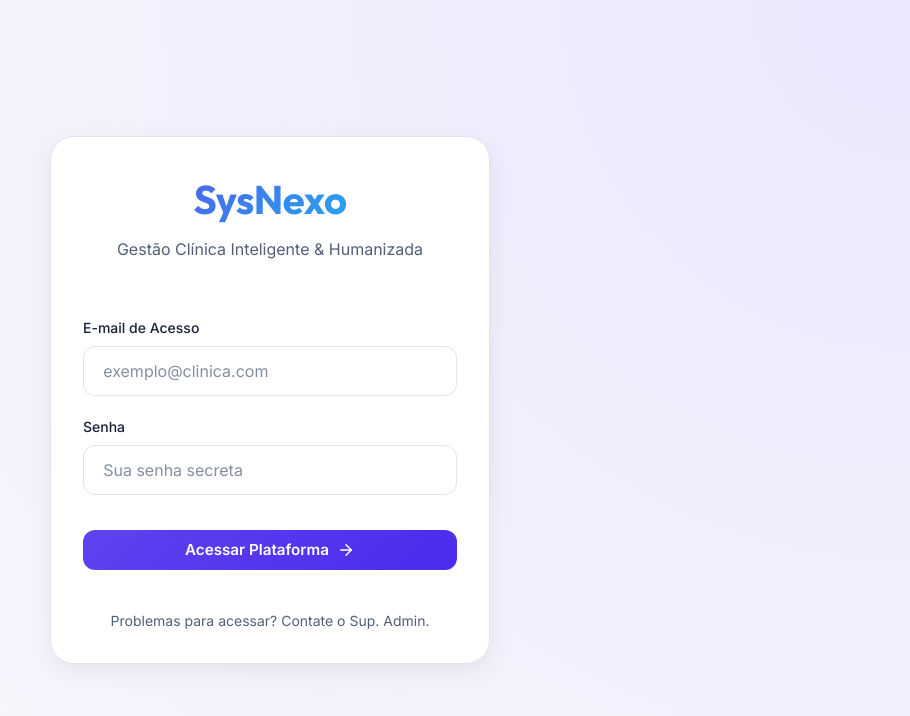
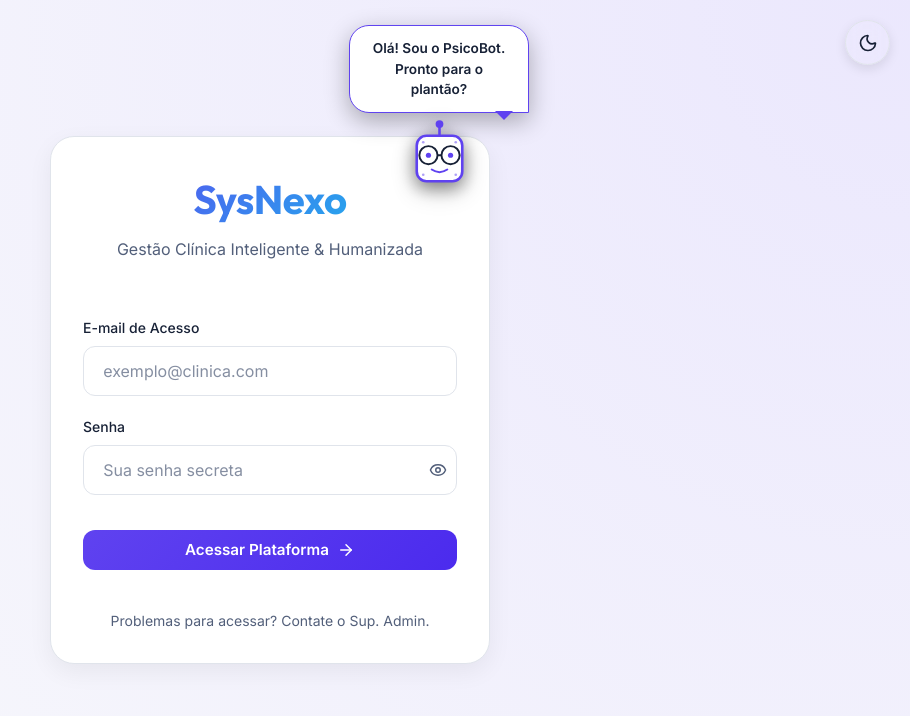
Before and after one commit to Driken/SysNexo, a React (Vite) app: page / in a window 1280 px wide. Shown: the top 716 px of the page, without its empty margins (370-1280 px from the left). Built offline with nearby package versions, Linux system fonts and the light colour scheme; no server answers.

Commit message:
feat: add interactive PsicoBot and dark mode toggle to Login screen

```diff
--- a/index.html
+++ b/index.html
@@ -1,13 +1,16 @@
 <!doctype html>
-<html lang="en">
+<html lang="pt-BR">
+
 <head>
   <meta charset="UTF-8" />
   <link rel="icon" type="image/svg+xml" href="/favicon.svg" />
   <meta name="viewport" content="width=device-width, initial-scale=1.0" />
   <title>SysNexo - Sistema de Gestão Clínica</title>
 </head>
+
 <body>
   <div id="root"></div>
   <script type="module" src="/src/main.tsx"></script>
 </body>
+
 </html>
--- a/src/components/Layout.tsx
+++ b/src/components/Layout.tsx
@@ -183,7 +183,7 @@ export const Layout: React.FC<{ children: React.ReactNode }> = ({ children }) =>
             margin: '0 -0.5rem 1.5rem -0.5rem'
           }}
         >
-          <div className="avatar-sm">
+          <div translate="no" className="avatar-sm notranslate">
             {displayName[0].toUpperCase()}
           </div>
           {!isCollapsed && (
--- a/src/pages/Login.tsx
+++ b/src/pages/Login.tsx
@@ -1,6 +1,6 @@
 import React, { useState, useEffect } from 'react';
 import { supabase } from '../lib/supabase';
-import { ArrowRight } from 'lucide-react';
+import { ArrowRight, Eye, EyeOff, Sun, Moon } from 'lucide-react';
 import { useNavigate } from 'react-router-dom';
 import { useAuth } from '../contexts/AuthContext';
 import { toast } from 'sonner';
@@ -10,7 +10,134 @@ export const Login: React.FC = () => {
   const [password, setPassword] = useState('');
   const [loading, setLoading] = useState(false);
   const [errorMsg, setErrorMsg] = useState('');
+  const [showPassword, setShowPassword] = useState(false);
+  const [focusedField, setFocusedField] = useState<'email' | 'password' | null>(null);
 
+  const [theme, setTheme] = useState(() => localStorage.getItem('theme') || 'light');
+
+  useEffect(() => {
+    document.documentElement.setAttribute('data-theme', theme);
+    if (theme === 'dark') {
+      document.body.classList.add('dark-theme');
+    } else {
+      document.body.classList.remove('dark-theme');
+    }
+    localStorage.setItem('theme', theme);
+  }, [theme]);
+
+  const toggleTheme = () => {
+    setTheme(prev => prev === 'light' ? 'dark' : 'light');
+  };
+
+  let robotMessage = "Olá! Sou o PsicoBot. Pronto para o plantão?";
+
+  let robotAction: 'idle' | 'email' | 'password' | 'peeking' | 'error' = 'idle';
+
+  if (loading) {
+    robotMessage = "Analisando credenciais no sistema... aguarde!";
+    robotAction = 'idle';
+  } else if (errorMsg) {
+    robotMessage = "Ops, não consegui te validar! Vamos tentar de novo?";
+    robotAction = 'error';
+  } else if (showPassword) {
+    robotMessage = "Escondendo nada, hein? Tô de olho nessa senha!";
+    robotAction = 'peeking';
+  } else if (focusedField === 'password') {
+    robotMessage = "Pode ficar tranquilo, estou com os olhos fechados!";
+    robotAction = 'password';
+  } else if (focusedField === 'email') {
+    robotMessage = "Anotando o seu e-mail para validar na recepção...";
+    robotAction = 'email';
+  }
+
+  const renderRobot = () => (
+    <svg width="65" height="75" viewBox="0 0 100 110" style={{ overflow: 'visible', filter: 'drop-shadow(0 6px 8px rgba(0,0,0,0.2))' }}>
+      {/* Antena do Robozinho */}
+      <line x1="50" y1="20" x2="50" y2="2" stroke="hsl(var(--primary))" strokeWidth="4" />
+      <circle cx="50" cy="2" r="6" fill="hsl(var(--primary))" />
+
+      {/* Rosto Quadrado de Robozinho */}
+      <rect x="15" y="20" width="70" height="70" rx="15" fill="hsl(var(--bg-card))" stroke="hsl(var(--primary))" strokeWidth="4" />
+
+      {/* Parafusos nos cantos */}
+      <circle cx="25" cy="30" r="2" fill="hsl(var(--primary))" opacity="0.5" />
+      <circle cx="75" cy="30" r="2" fill="hsl(var(--primary))" opacity="0.5" />
+      <circle cx="25" cy="80" r="2" fill="hsl(var(--primary))" opacity="0.5" />
+      <circle cx="75" cy="80" r="2" fill="hsl(var(--primary))" opacity="0.5" />
+
+      {/* Óculos Redondos (Charme de Psicólogo) */}
+      <circle cx="33" cy="50" r="14" fill="transparent" stroke="hsl(var(--text-main))" strokeWidth="3" />
+      <circle cx="67" cy="50" r="14" fill="transparent" stroke="hsl(var(--text-main))" strokeWidth="3" />
+      <line x1="47" y1="50" x2="53" y2="50" stroke="hsl(var(--text-main))" strokeWidth="3" />
+
+      {/* Olhinhos Brilhantes interativos */}
+      {robotAction === 'idle' && (
+        <>
+          <circle cx="33" cy="50" r="4" fill="hsl(var(--primary))" />
+          <circle cx="67" cy="50" r="4" fill="hsl(var(--primary))" />
+        </>
+      )}
+      {robotAction === 'email' && (
+        <>
+          {/* Olhando para o teclado/input (baixo) */}
+          <circle cx="28" cy="55" r="4" fill="hsl(var(--primary))" />
+          <circle cx="62" cy="55" r="4" fill="hsl(var(--primary))" />
+        </>
+      )}
+      {robotAction === 'error' && (
+        <>
+          {/* Circuito dando erro (olhos de x) */}
+          <line x1="28" y1="45" x2="38" y2="55" stroke="hsl(var(--primary))" strokeWidth="3" strokeLinecap="round" />
+          <line x1="38" y1="45" x2="28" y2="55" stroke="hsl(var(--primary))" strokeWidth="3" strokeLinecap="round" />
+          <circle cx="67" cy="50" r="4" fill="hsl(var(--primary))" />
+        </>
+      )}
+      {robotAction === 'password' && (
+        <>
+          {/* Mãozinhas Robóticas Articuladas (Tombadas para cobrir melhor o rosto) */}
+          <g transform="translate(19, 36) rotate(15, 14, 14)">
+            {/* Base da mão */}
+            <rect x="0" y="8" width="28" height="14" rx="4" fill="hsl(var(--primary))" />
+            {/* Dedos mecânicos fofos */}
+            <rect x="2" y="0" width="6" height="12" rx="3" fill="hsl(var(--primary))" />
+            <rect x="11" y="-2" width="6" height="14" rx="3" fill="hsl(var(--primary))" />
+            <rect x="20" y="0" width="6" height="12" rx="3" fill="hsl(var(--primary))" />
+          </g>
+          <g transform="translate(53, 36) rotate(-15, 14, 14)">
+            {/* Base da mão */}
+            <rect x="0" y="8" width="28" height="14" rx="4" fill="hsl(var(--primary))" />
+            {/* Dedos mecânicos fofos */}
+            <rect x="2" y="0" width="6" height="12" rx="3" fill="hsl(var(--primary))" />
+            <rect x="11" y="-2" width="6" height="14" rx="3" fill="hsl(var(--primary))" />
+            <rect x="20" y="0" width="6" height="12" rx="3" fill="hsl(var(--primary))" />
+          </g>
+        </>
+      )}
+      {robotAction === 'peeking' && (
+        <>
+           {/* Abrindo a mãozinha e espiando de um lado */}
+           <circle cx="33" cy="50" r="4" fill="hsl(var(--primary))" />
+           <g transform="translate(53, 36) rotate(-15, 14, 14)">
+            {/* Base da mão */}
+            <rect x="0" y="8" width="28" height="14" rx="4" fill="hsl(var(--primary))" />
+            {/* Dedos mecânicos fofos */}
+            <rect x="2" y="0" width="6" height="12" rx="3" fill="hsl(var(--primary))" />
+            <rect x="11" y="-2" width="6" height="14" rx="3" fill="hsl(var(--primary))" />
+            <rect x="20" y="0" width="6" height="12" rx="3" fill="hsl(var(--primary))" />
+          </g>
+        </>
+      )}
+
+      {/* Boquinha Digital LED */}
+      {robotAction === 'error' ? (
+        <path d="M 40 75 Q 50 65 60 75" stroke="hsl(var(--primary))" strokeWidth="3" fill="transparent" strokeLinecap="round" />
+      ) : robotAction === 'password' ? (
+        <circle cx="50" cy="72" r="3" fill="hsl(var(--primary))" />
+      ) : (
+        <path d="M 38 72 Q 50 80 62 72" stroke="hsl(var(--primary))" strokeWidth="3" fill="transparent" strokeLinecap="round" />
+      )}
+    </svg>
+  );
   const navigate = useNavigate();
   const { session } = useAuth();
 
@@ -43,8 +170,57 @@ export const Login: React.FC = () => {
   };
 
   return (
-    <div className="auth-wrapper">
-      <div className="auth-form-container glass-card">
+    <div className="auth-wrapper" style={{ position: 'relative' }}>
+      {/* Botão de Modo Escuro / Claro */}
+      <button
+        onClick={toggleTheme}
+        style={{
+          position: 'absolute', top: '20px', right: '20px', zIndex: 100,
+          background: 'hsla(var(--bg-card), 0.8)', backdropFilter: 'blur(8px)',
+          border: '1px solid hsl(var(--border-light))', borderRadius: '50%',
+          width: '45px', height: '45px', display: 'flex', alignItems: 'center',
+          justifyContent: 'center', cursor: 'pointer', color: 'hsl(var(--text-main))',
+          boxShadow: '0 4px 12px rgba(0,0,0,0.1)', transition: 'all 0.2s'
+        }}
+        title="Alternar Tema (Dark/Light)"
+      >
+        {theme === 'dark' ? <Sun size={20} /> : <Moon size={20} />}
+      </button>
+
+      <div className="auth-form-container glass-card" style={{ position: 'relative' }}>
+
+        {/* Robozinho Interativo */}
+        <div style={{
+          position: 'absolute', top: '-110px', right: '-40px', zIndex: 10,
+          display: 'flex', flexDirection: 'column', alignItems: 'center',
+          animation: 'floatRobot 3s infinite ease-in-out',
+          transition: 'all 0.3s'
+        }}>
+          <style>{`
+            @keyframes floatRobot {
+              0%, 100% { transform: translateY(0); }
+              50% { transform: translateY(-8px); }
+            }
+          `}</style>
+          <div style={{
+            background: 'hsl(var(--bg-card))', border: '1px solid hsl(var(--primary))',
+            padding: '12px 18px', borderRadius: '20px 20px 0 20px',
+            fontSize: '0.85rem', color: 'hsl(var(--text-main))', fontWeight: 600,
+            boxShadow: '0 8px 25px rgba(0,0,0,0.3)', marginBottom: '8px',
+            maxWidth: '180px', textAlign: 'center', position: 'relative'
+          }}>
+            {robotMessage}
+            <div style={{
+              position: 'absolute', bottom: '-8px', right: '15px',
+              borderWidth: '9px 9px 0', borderStyle: 'solid',
+              borderColor: 'hsl(var(--primary)) transparent transparent transparent'
+            }} />
+          </div>
+          <div style={{ fontSize: '3rem', filter: 'drop-shadow(0 5px 10px rgba(0,0,0,0.4))' }}>
+            {renderRobot()}
+          </div>
+        </div>
+
         <div>
           <h1 className="brand-title">SysNexo</h1>
           <p className="brand-subtitle">Gestão Clínica Inteligente & Humanizada</p>
@@ -62,21 +238,40 @@ export const Login: React.FC = () => {
               placeholder="exemplo@clinica.com"
               value={email}
               onChange={(e) => setEmail(e.target.value)}
+              onFocus={() => setFocusedField('email')}
+              onBlur={() => setFocusedField(null)}
               required
             />
           </div>
 
           <div className="input-group">
             <label className="input-label" htmlFor="password">Senha</label>
+            <div style={{ position: 'relative' }}>
               <input
                 className="form-input"
-              type="password"
+                type={showPassword ? "text" : "password"}
                 id="password"
                 placeholder="Sua senha secreta"
                 value={password}
                 onChange={(e) => setPassword(e.target.value)}
+                onFocus={() => setFocusedField('password')}
+                onBlur={() => setFocusedField(null)}
                 required
+                style={{ paddingRight: '40px' }}
               />
+              <button
+                type="button"
+                onClick={() => setShowPassword(!showPassword)}
+                style={{
+                  position: 'absolute', right: '10px', top: '50%', transform: 'translateY(-50%)',
+                  background: 'transparent', border: 'none', cursor: 'pointer', color: 'hsl(var(--text-muted))',
+                  display: 'flex', alignItems: 'center', justifyContent: 'center'
+                }}
+                title={showPassword ? "Ocultar senha" : "Mostrar senha"}
+              >
+                {showPassword ? <EyeOff size={18} /> : <Eye size={18} />}
+              </button>
+            </div>
           </div>
 
           <button type="submit" className="btn btn-primary mt-4" disabled={loading}>
--- a/src/pages/Usuarios.tsx
+++ b/src/pages/Usuarios.tsx
@@ -279,7 +279,7 @@ export const Usuarios: React.FC = () => {
 
                     {/* Coluna 1: Nome */}
                     <div style={{ flex: 2, display: 'flex', gap: '1rem', alignItems: 'center' }}>
-                      <div className="avatar-sm" style={{
+                      <div translate="no" className="avatar-sm notranslate" style={{
                         width: '36px', height: '36px', fontSize: '0.9rem',
                         filter: u.is_active === false ? 'grayscale(1)' : 'none',
                         flexShrink: 0
@@ -302,7 +302,7 @@ export const Usuarios: React.FC = () => {
 
                     {/* Coluna 3: Função */}
                     <div style={{ width: '120px', textAlign: 'center' }}>
-                      <span style={{
+                      <span translate="no" className="notranslate" style={{
                         fontSize: '0.7rem', fontWeight: 700, padding: '0.3rem 0.6rem', borderRadius: '12px',
                         background: u.role === 'admin' ? '#fee2e2' : u.role === 'psicologo' ? '#e0e7ff' : u.role === 'recepcao' ? '#dcfce7' : 'hsla(var(--primary), 0.1)',
                         color: u.role === 'admin' ? '#b91c1c' : u.role === 'psicologo' ? '#4338ca' : u.role === 'recepcao' ? '#15803d' : 'hsl(var(--primary))',
```
Lines whose indentation alone changed are shown as unchanged.
